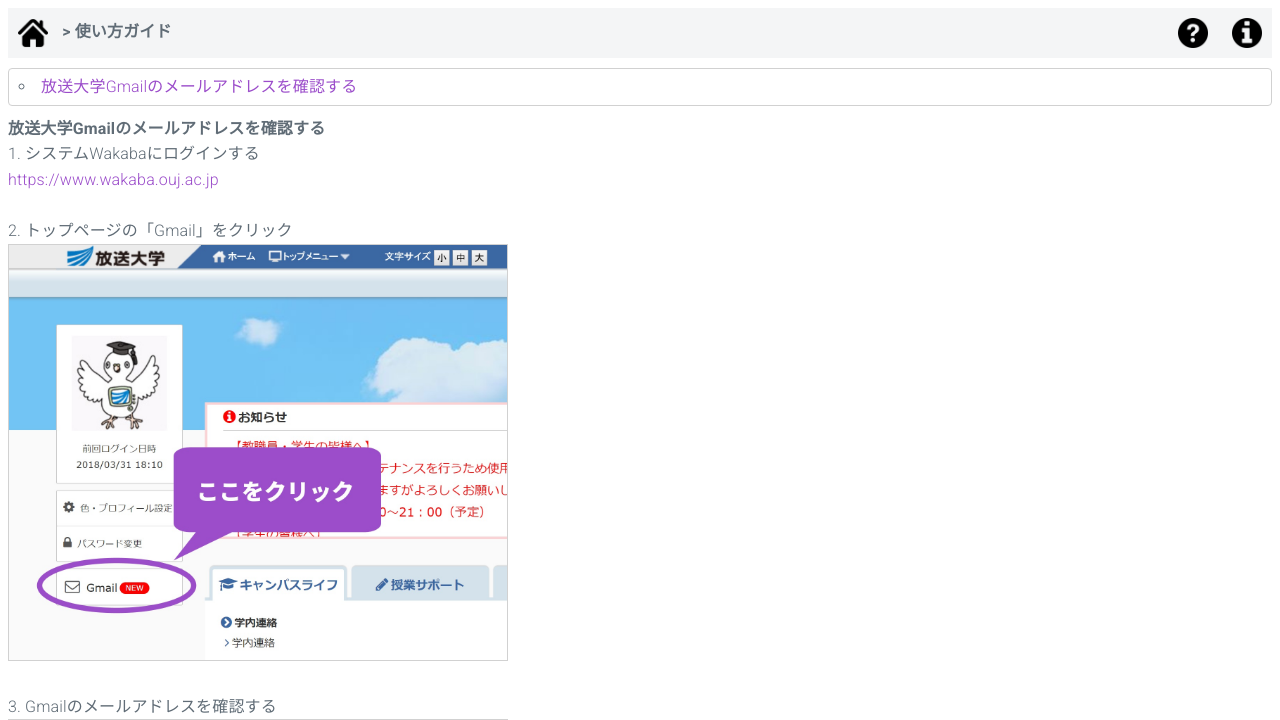
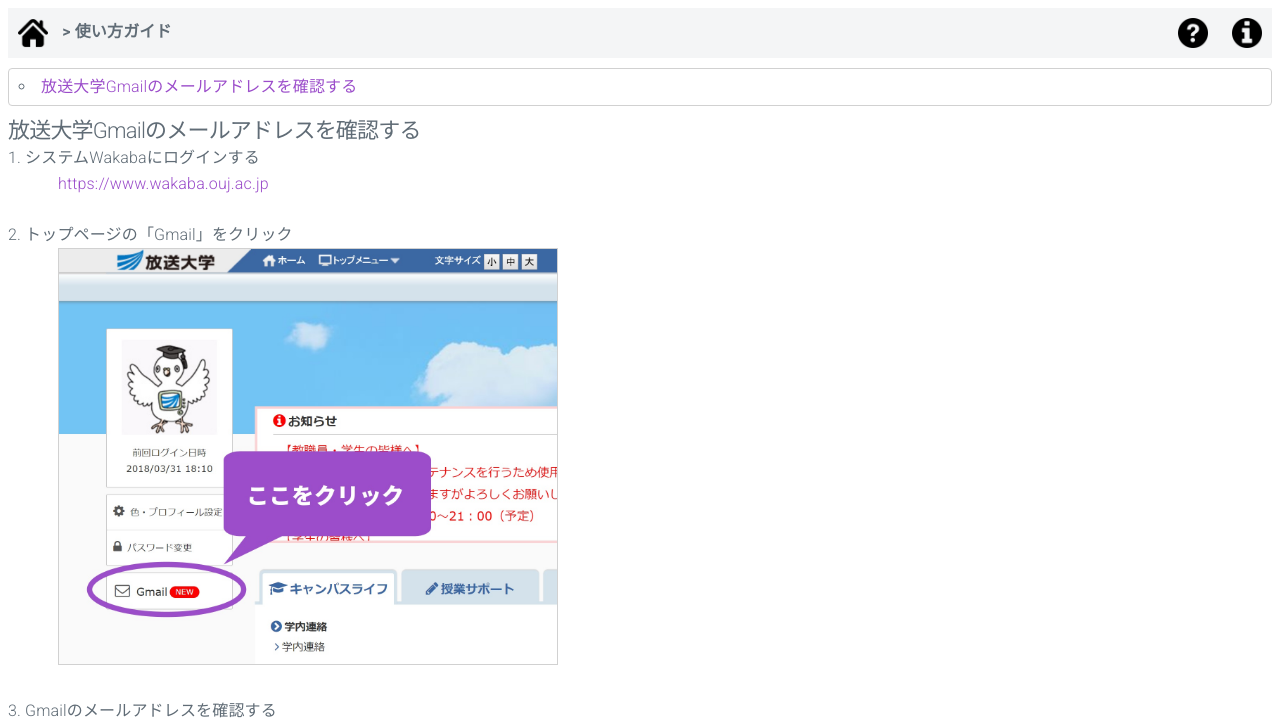
Before and after one commit to tyomairathi07/chat, a plain HTML site: page public/help.html in a window 1280 px wide. Shown: the top 720 px of the page. Drawn offline with nearby package versions, Linux system fonts and the light colour scheme; some packages are replaced by stand-ins of ours; no server answers.

Commit message:
updated help page

```diff
--- a/public/help.html
+++ b/public/help.html
@@ -45,14 +45,23 @@
     </div>
 
     <div class="content" id="find_email">
-      <b>放送大学Gmailのメールアドレスを確認する</b><br>
+      <h4>放送大学Gmailのメールアドレスを確認する</h4>
       1. システムWakabaにログインする<br>
-      <a href="https://www.wakaba.ouj.ac.jp">https://www.wakaba.ouj.ac.jp</a><br><br>
+      <div class="description">
+        <a href="https://www.wakaba.ouj.ac.jp">https://www.wakaba.ouj.ac.jp</a><br><br>
+      </div>
+
       2. トップページの「Gmail」をクリック<br>
-      <img src="/images/help/find_email01.jpg"><br><br>
+      <div class="description">
+          <img src="/images/help/find_email01.jpg"><br><br>
+      </div>
+
       3. Gmailのメールアドレスを確認する<br>
-      <img src="/images/help/find_email02.jpg"><br><br>
-      <img src="/images/help/find_email03.jpg"><br>
+      <div class="description">
+        <img src="/images/help/find_email02.jpg"><br><br>
+        <img src="/images/help/find_email03.jpg"><br>
+      </div>
+
     </div>
 
     <!-- scripts -->
--- a/public/styles/help.css
+++ b/public/styles/help.css
@@ -306,8 +306,7 @@
 h6 {
 	font-weight: 300;
 	letter-spacing: -.1rem;
-	margin-bottom: 2.0rem;
-	margin-top: 0
+	margin: 0;
 }
 
 h1 {
@@ -416,6 +415,10 @@
 	width: 50rem;
 }
 
+.description {
+	margin-left: 5rem;
+}
+
 .message {
 	border: 0.1rem solid #d1d1d1;
 	border-radius: .4rem;
```
Also changed, not shown: public/sign-up.html (+1 -1 lines).
